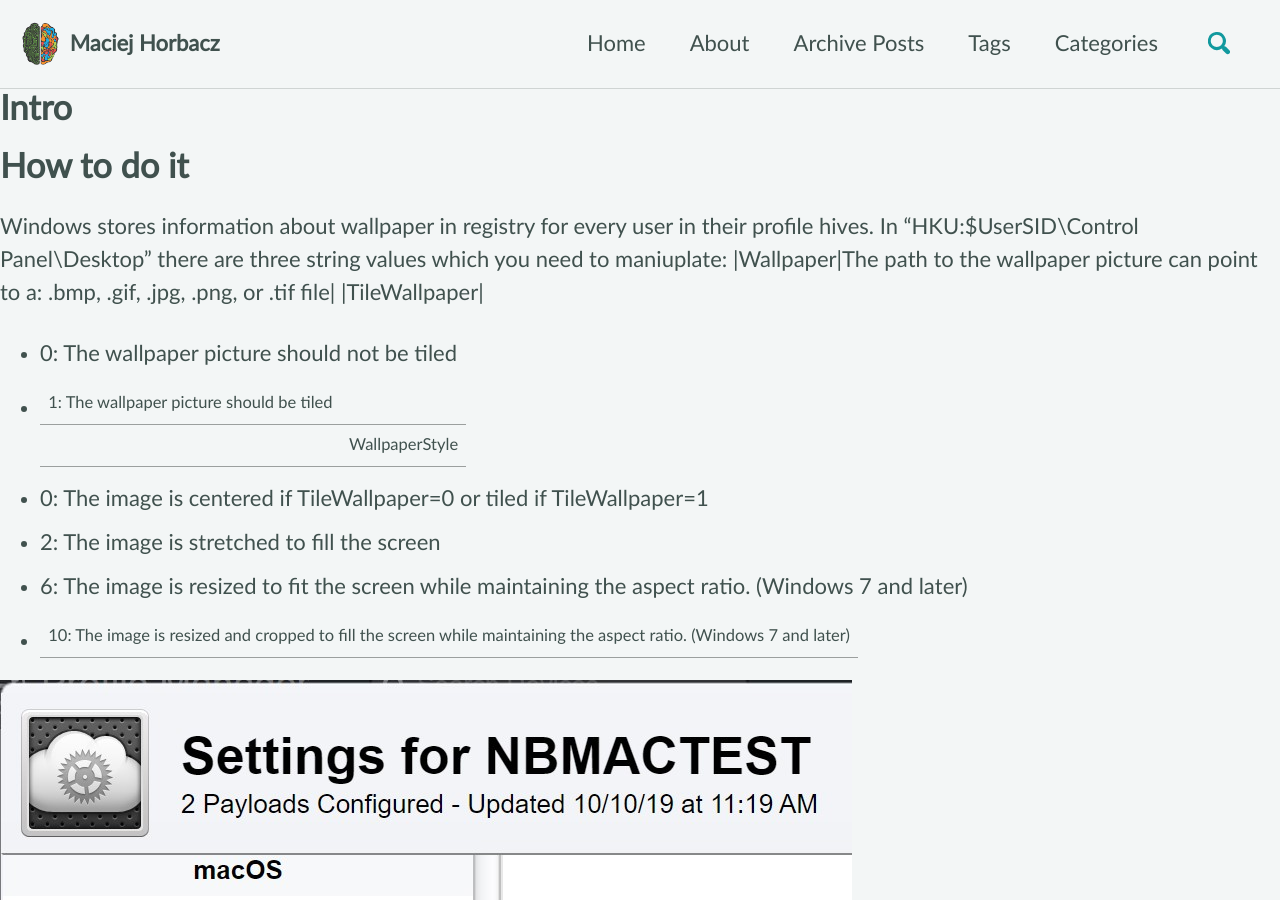
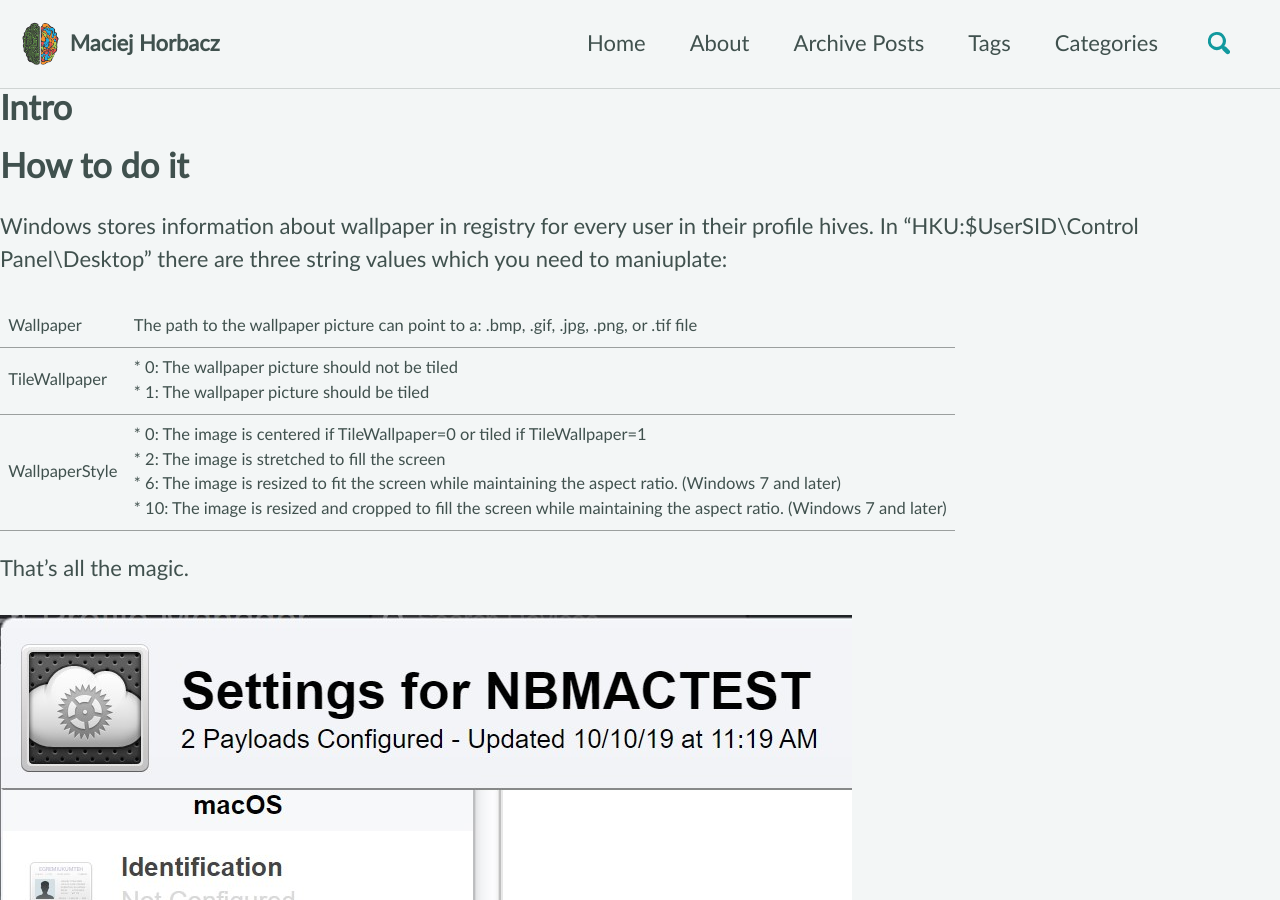
Before and after one commit to UniverseCitiz3n/UniverseCitiz3n.github.io, a Jekyll site: the page built from _posts/2019-12-08-Change-Remote-Wallpaper.md, in a window 1280 px wide and 900 px high. Built offline with Jekyll 4.4.1, drawn with Linux system fonts in a browser that asks for light colours; cached includes are drawn as plain includes; nearby versions of some CDN libraries; our own code applies the rules of GitHub Pages for plain Markdown files; comment, search, counter and statistics services are not loaded.

Commit message:
format table

```diff
--- a/_posts/2019-12-08-Change-Remote-Wallpaper.md
+++ b/_posts/2019-12-08-Change-Remote-Wallpaper.md
@@ -20,16 +20,12 @@ comments: true
 # How to do it
 
 Windows stores information about wallpaper in registry for every user in their profile hives. In "HKU:\$UserSID\Control Panel\Desktop" there are three string values which you need to maniuplate:
-|Wallpaper|The path to the wallpaper picture can point to a: .bmp, .gif, .jpg, .png, or .tif file|
-|TileWallpaper|
-* 0: The wallpaper picture should not be tiled
-* 1: The wallpaper picture should be tiled|
-|WallpaperStyle|
-* 0:  The image is centered if TileWallpaper=0 or tiled if TileWallpaper=1
-* 2:  The image is stretched to fill the screen
-* 6:  The image is resized to fit the screen while maintaining the aspect ratio. (Windows 7 and later)
-* 10: The image is resized and cropped to fill the screen while maintaining the aspect ratio. (Windows 7 and later)|
 
+Wallpaper|The path to the wallpaper picture can point to a: .bmp, .gif, .jpg, .png, or .tif file
+TileWallpaper| * 0: The wallpaper picture should not be tiled<BR> * 1: The wallpaper picture should be tiled
+WallpaperStyle| * 0:  The image is centered if TileWallpaper=0 or tiled if TileWallpaper=1 <br> * 2:  The image is stretched to fill the screen <br> * 6:  The image is resized to fit the screen while maintaining the aspect ratio. (Windows 7 and later) <br> * 10: The image is resized and cropped to fill the screen while maintaining the aspect ratio. (Windows 7 and later)
+
+That's all the magic.
 
 ![someimage]({{ site.url }}{{ site.baseurl }}/assets/images/posts/intune-macos-1.jpg)
 
```
